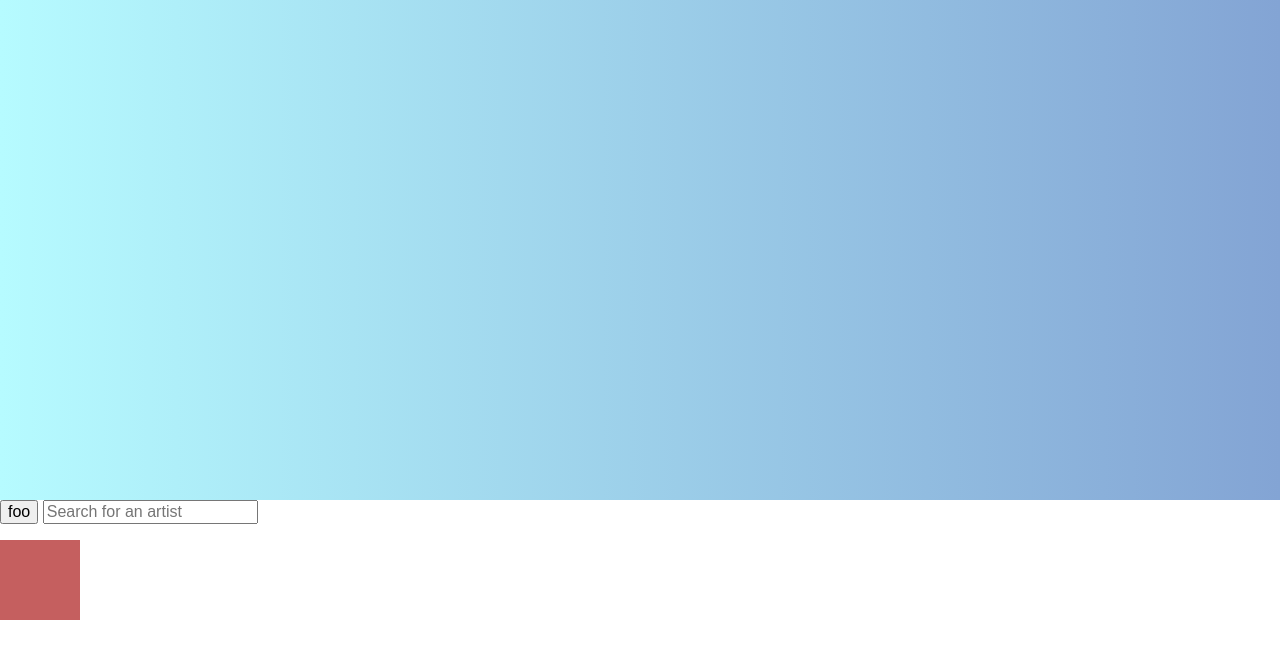
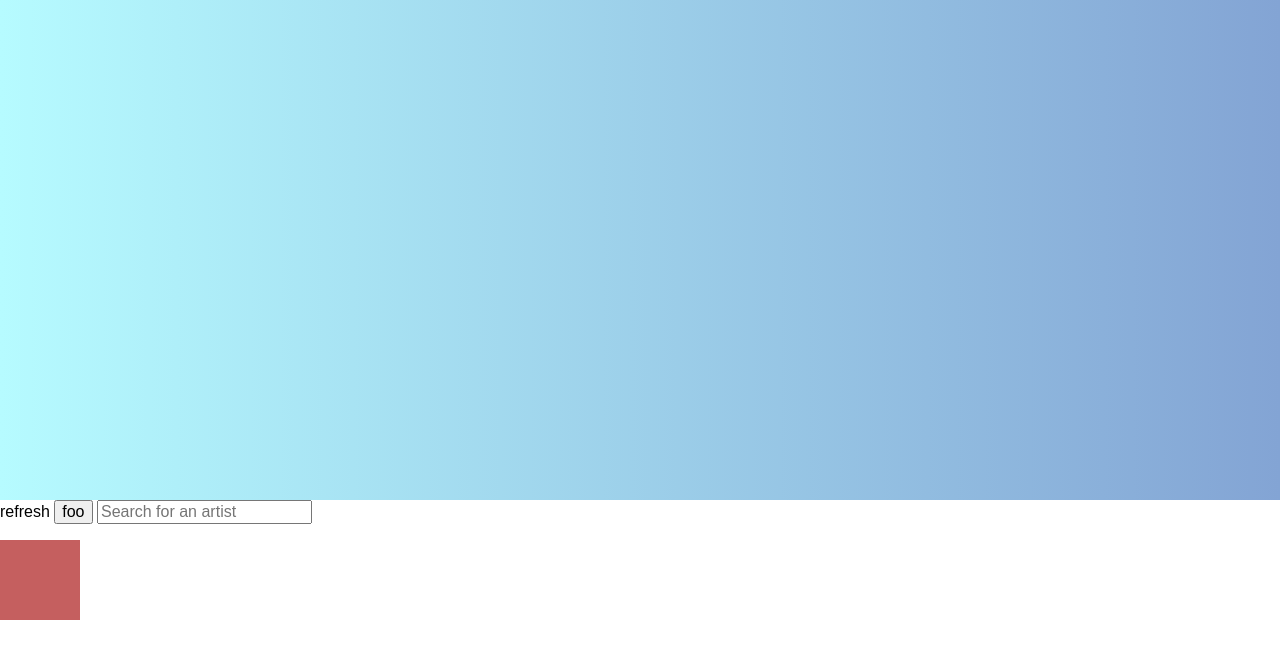
Before and after one commit to citylims/JukeboxUI, a website: page app/index.html at #!/jukebox in a window 1280 px wide. Drawn offline with Linux system fonts and the light colour scheme; grey boxes are pictures that could not be loaded.

```diff
--- a/app/templates/jukebox.html
+++ b/app/templates/jukebox.html
@@ -1,11 +1,14 @@
-<!-- <div id="pallete" class="pallete load"> -->
 <hud></hud>
+
 <pallete></pallete>
 
-</div>
 <div class="jukebox-container">
+  <nav>
+    <a ng-click="palleteRefresh()">refresh</a>
     <button ng-click="foo()">foo</button>
     <input type="text" ng-model="searchartist" ng-change="searchArtist()" placeholder="Search for an artist">
+  </nav>
+  <div class="results-wrap">
     <ul>
       <li ng-repeat="artist in artists">
         <a class="media" ng-href="{{artist.external_urls.spotify}}" target="_blank">
@@ -17,11 +20,6 @@
       </li>
     </ul>
   </div>
-{{trackQuery}}
-<audioplayer></audioplayer>
-<!-- <div class="overlay-container">
-  <div id="overlayBtn" class="overlay-button" ng-click="pressPlay()"></div>
 </div>
 
-<div id="iframeContainer"></div>
- -->
+<audioplayer></audioplayer>
```
Also changed, not shown: app/templates/pallete.html (+0 -1 lines). Lines whose indentation alone changed are shown as unchanged.
